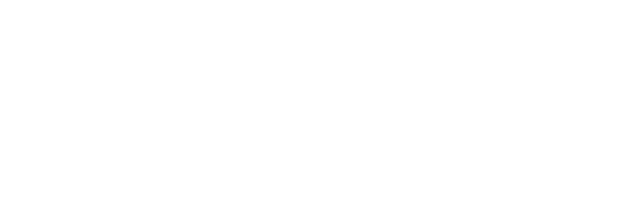
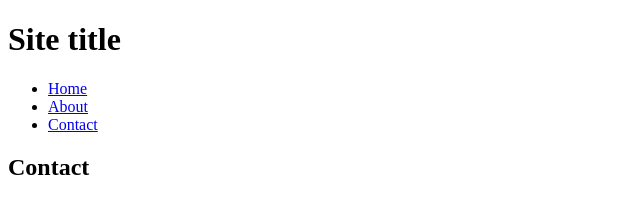
Before and after one commit to CJohnston079/intro-html-and-css, a plain HTML site: page contact.html in a window 1280 px wide. Shown: the whole page, without its empty margins (0-640 px from the left). Drawn offline with Linux system fonts and the light colour scheme.

Commit message:
added links to the navigation

```diff
--- a/contact.html
+++ b/contact.html
@@ -6,6 +6,18 @@
     <title>Document</title>
 </head>
 <body>
-
+    <header>
+        <h1>Site title</h1>
+        <nav>
+            <ul>
+                <li><a href="./index.html">Home</a></li>
+                <li><a href="./about.html">About</a></li>
+                <li><a href="./contact.html">Contact</a></li>
+            </ul>
+        </nav>
+    </header>
+    <main>
+        <h2>Contact</h2>
+    </main>
 </body>
 </html>
```
Also changed, not shown: about.html (+13 -1 lines), index.html (+4 -4 lines).
